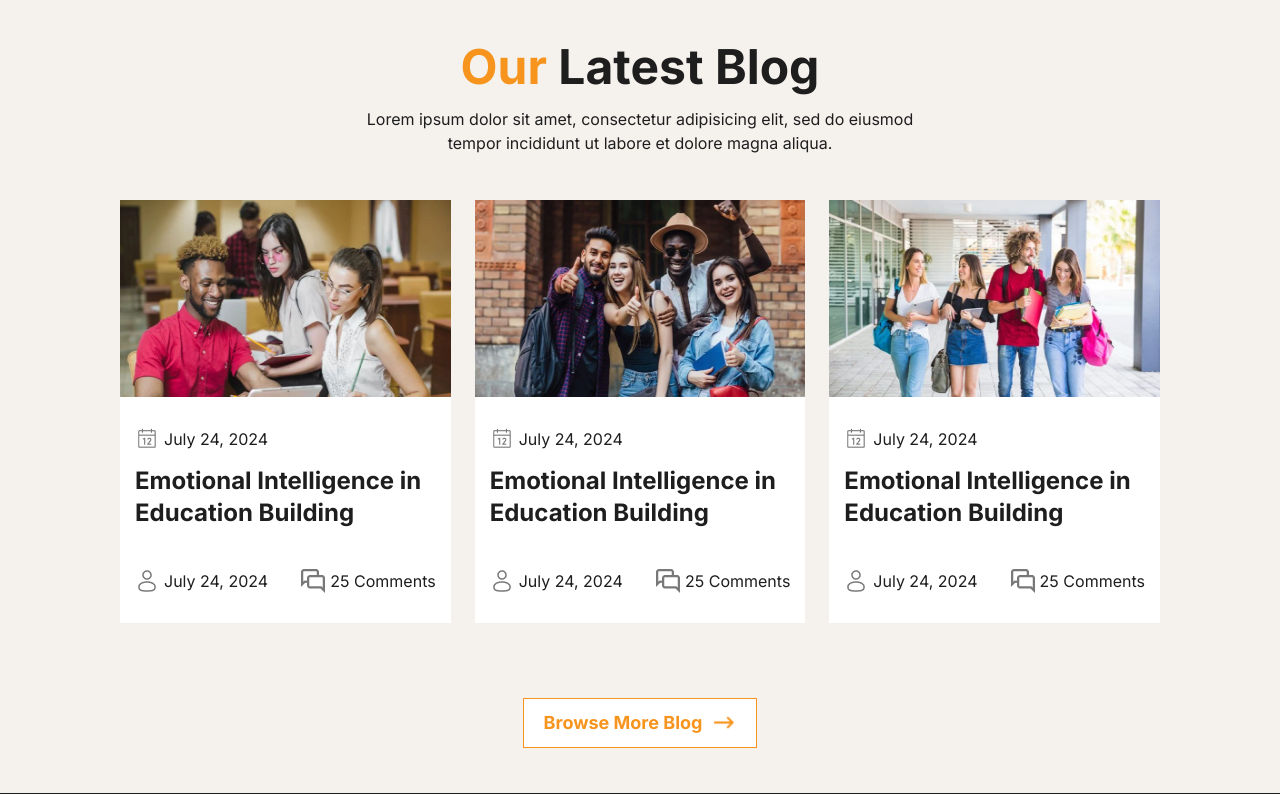
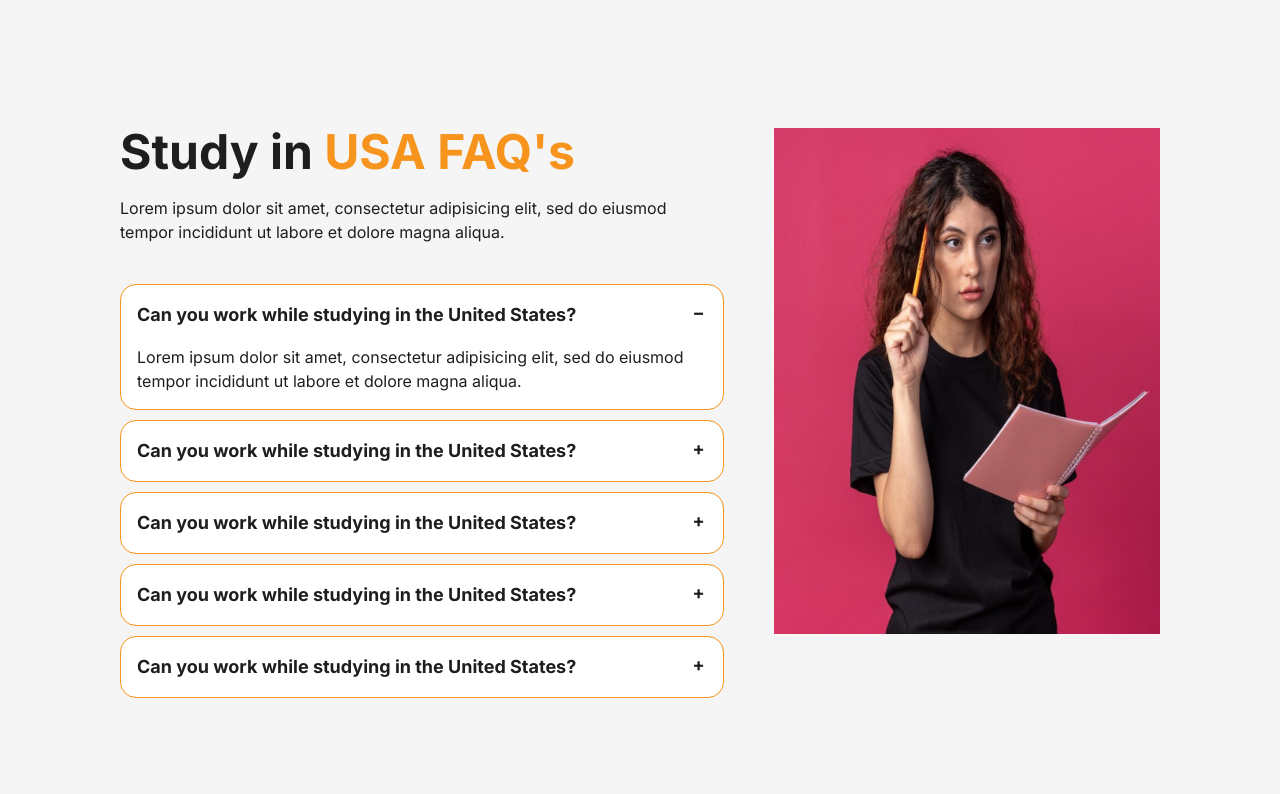
Before and after one commit to Kongkon45/study-distenation, a Next.js app: page / in a window 1280 px wide. Shown: the part 5566-6360 px from the top of the page. Built offline with nearby package versions, Linux system fonts and the light colour scheme.

Commit message:
faq section add

```diff
--- a/package.json
+++ b/package.json
@@ -15,6 +15,7 @@
     "swiper": "^11.1.12"
   },
   "devDependencies": {
+    "daisyui": "^4.12.10",
     "eslint": "^8",
     "eslint-config-next": "14.2.7",
     "postcss": "^8",
--- /dev/null
+++ b/src/components/home/Faq/Faq.css
@@ -0,0 +1,5 @@
+.cart__bg{
+    border: 0.5px solid #F6941E;
+    background: #FFF;
+    margin-top: 10px;
+}
--- /dev/null
+++ b/src/components/home/Faq/Faq.jsx
@@ -0,0 +1,85 @@
+import Image from "next/image";
+import React from "react";
+import "./Faq.css";
+
+const Faq = () => {
+  return (
+    <div>
+      <div className="container padding__all">
+        <div className="grid grid-cols-1 md:grid-cols-5 gap-[20px] md:gap-[50px] 2xl:gap-[68px]">
+          <div className="md:col-span-3">
+            <div>
+              <h3 className="text-secondary font_size font-bold text-center md:text-left">
+                Study in <span className="text-primary">USA FAQ&apos;s </span>
+              </h3>
+              <p className="text-base font-normal text-secondary pt-[20px] text-center md:text-left pb-[20px] md:pb-[25px] lg:pb-[30px]">
+                Lorem ipsum dolor sit amet, consectetur adipisicing elit, sed do
+                eiusmod tempor incididunt ut labore et dolore magna aliqua.
+              </p>
+
+              {/* faq add  */}
+              <div className="collapse collapse-plus bg-base-200 cart__bg">
+                <input type="radio" name="my-accordion-3" defaultChecked />
+                <div className="collapse-title text-lg font-bold text-secondary">
+                Can you work while studying in the United States?
+                </div>
+                <div className="collapse-content">
+                  <p className="text-base font-normal text-secondary">Lorem ipsum dolor sit amet, consectetur adipisicing elit, sed do eiusmod tempor incididunt ut labore et dolore magna aliqua.</p>
+                </div>
+              </div>
+              <div className="collapse collapse-plus bg-base-200 cart__bg">
+                <input type="radio" name="my-accordion-3" />
+                <div className="collapse-title text-lg font-bold text-secondary">
+                Can you work while studying in the United States?
+                </div>
+                <div className="collapse-content">
+                <p className="text-base font-normal text-secondary">Lorem ipsum dolor sit amet, consectetur adipisicing elit, sed do eiusmod tempor incididunt ut labore et dolore magna aliqua.</p>
+                </div>
+              </div>
+              <div className="collapse collapse-plus bg-base-200 cart__bg">
+                <input type="radio" name="my-accordion-3" />
+                <div className="collapse-title text-lg font-bold text-secondary">
+                Can you work while studying in the United States?
+                </div>
+                <div className="collapse-content">
+                <p className="text-base font-normal text-secondary">Lorem ipsum dolor sit amet, consectetur adipisicing elit, sed do eiusmod tempor incididunt ut labore et dolore magna aliqua.</p>
+                </div>
+              </div>
+              <div className="collapse collapse-plus bg-base-200 cart__bg">
+                <input type="radio" name="my-accordion-3" />
+                <div className="collapse-title text-lg font-bold text-secondary">
+                Can you work while studying in the United States?
+                </div>
+                <div className="collapse-content">
+                <p className="text-base font-normal text-secondary">Lorem ipsum dolor sit amet, consectetur adipisicing elit, sed do eiusmod tempor incididunt ut labore et dolore magna aliqua.</p>
+                </div>
+              </div>
+              <div className="collapse collapse-plus bg-base-200 cart__bg">
+                <input type="radio" name="my-accordion-3" />
+                <div className="collapse-title text-lg font-bold text-secondary">
+                Can you work while studying in the United States?
+                </div>
+                <div className="collapse-content">
+                <p className="text-base font-normal text-secondary">Lorem ipsum dolor sit amet, consectetur adipisicing elit, sed do eiusmod tempor incididunt ut labore et dolore magna aliqua.</p>
+                </div>
+              </div>
+            </div>
+          </div>
+          <div className="md:col-span-2">
+            <div className="flex items-center ">
+            <Image
+              src="/assets/images/faq.png"
+              alt="faq image"
+              width={493}
+              height={506}
+              className="w-[493px] h-[506px]"
+            />
+            </div>
+          </div>
+        </div>
+      </div>
+    </div>
+  );
+};
+
+export default Faq;
--- a/src/components/home/index.jsx
+++ b/src/components/home/index.jsx
@@ -9,6 +9,7 @@ import Usa from './Usa/Usa';
 import OurBlog from './OurBlog/OurBlog';
 import StudentSpeak from './StudentSpeak/StudentSpeak';
 import Review from './Review/Review';
+import Faq from './Faq/Faq';
 
 const AllHomePageSection = () => {
     return (
@@ -59,6 +60,11 @@ const AllHomePageSection = () => {
                 <StudentSpeak/>
             </section>
 
+            {/* Faq section  */}
+            <section>
+                <Faq/>
+            </section>
+
             {/* OurBlog section  */}
             <section>
                 <OurBlog/>
--- a/tailwind.config.js
+++ b/tailwind.config.js
@@ -18,5 +18,7 @@ module.exports = {
       },
     },
   },
-  plugins: [],
+  plugins: [
+    require('daisyui'),
+  ],
 };
```
Also changed, not shown: 1 other file (tests, documents, lock files or other folders).
